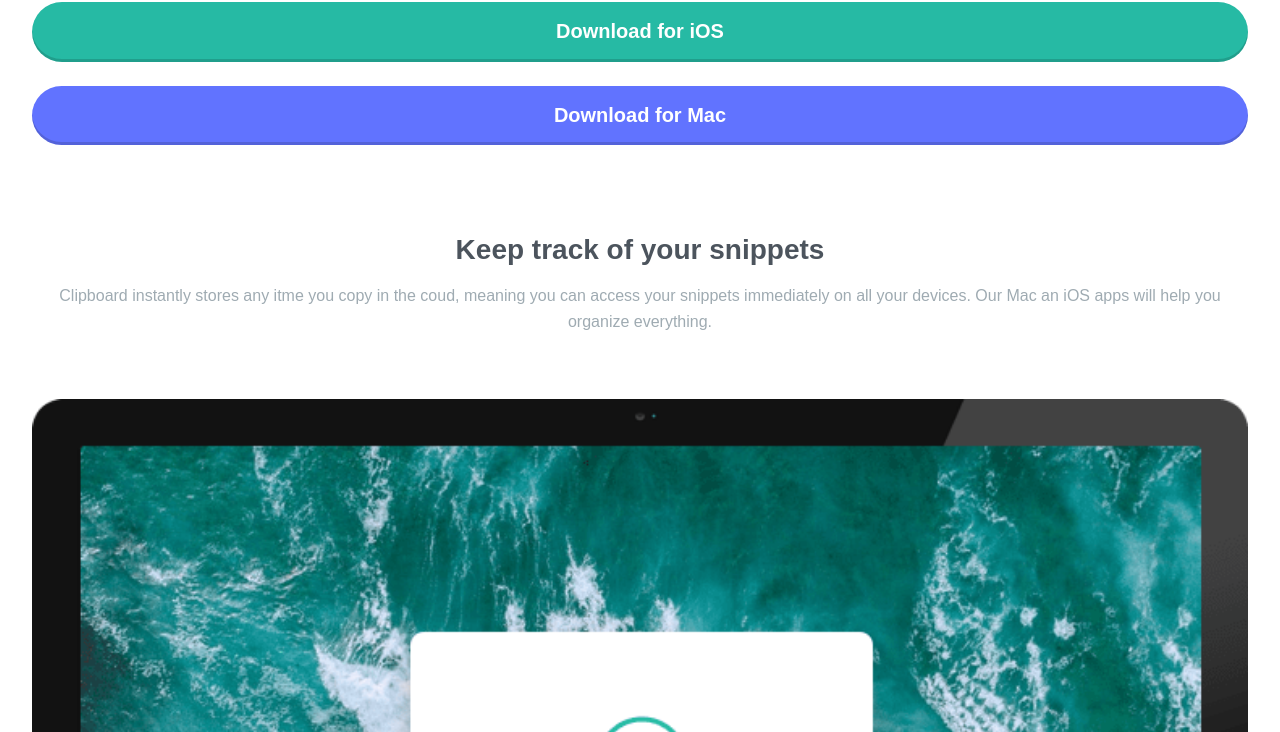
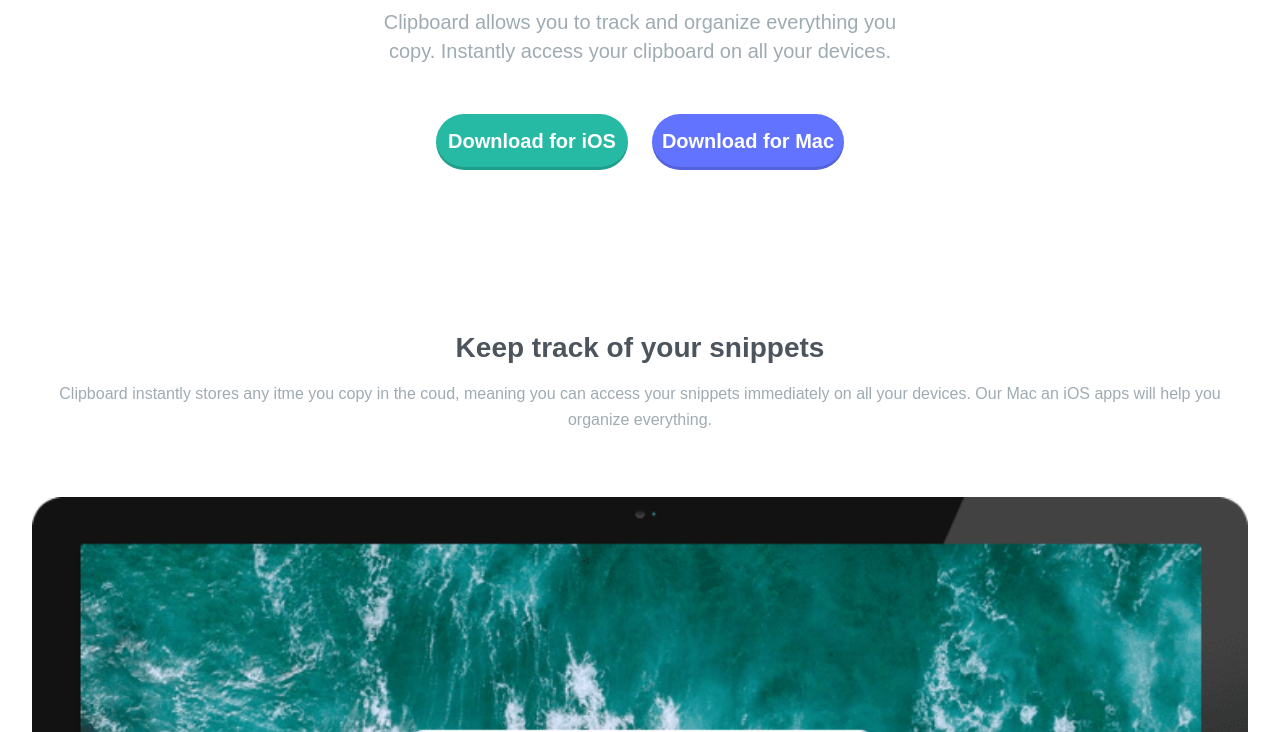
Before and after one commit to Just9krish/Clipboard-Landing-page, a plain HTML site: page index.html in a window 1280 px wide. Shown: the part 368-1100 px from the top of the page. Drawn offline with Linux system fonts and the light colour scheme; a web font is replaced by a local one.

Commit message:
made mobile design first, now left with the desktop

```diff
--- a/style.css
+++ b/style.css
@@ -302,7 +302,7 @@ footer > img {
   color: var(--Dark-Grayish-Blue);
 }
 
-.footer-navigation > a:hover {
+.footer-navigation > a :hover {
   cursor: pointer;
   color: var(--Strong-Cyan);
 }
@@ -338,3 +338,39 @@ svg:hover {
 svg:hover {
     cursor: pointer;
 }
+
+/* Media quries for minimum screen 1040px */
+
+@media all and (min-width:1040px){
+    header  {
+        background-image: url(./images/bg-header-desktop.png), url(./images/logo.svg);
+        min-height: 19rem;
+    }
+
+    .intro > h1 {
+        font-size: 2.8rem;
+        line-height: 3.5rem;
+        font-weight: 600;
+    }
+
+    .intro > p {
+        width: 45%;
+        margin-left: auto;
+        margin-right: auto;
+        font-size: 1.25rem;
+        line-height: 1.8rem;
+    }
+
+    .intro-btns {
+        display: flex;
+        flex-direction: row;
+        justify-content: center;
+        align-items: center;
+    }
+
+    .intro-btns > a {
+        min-width: 15vw;
+        min-height: 3.5rem;
+    }
+
+}
```
